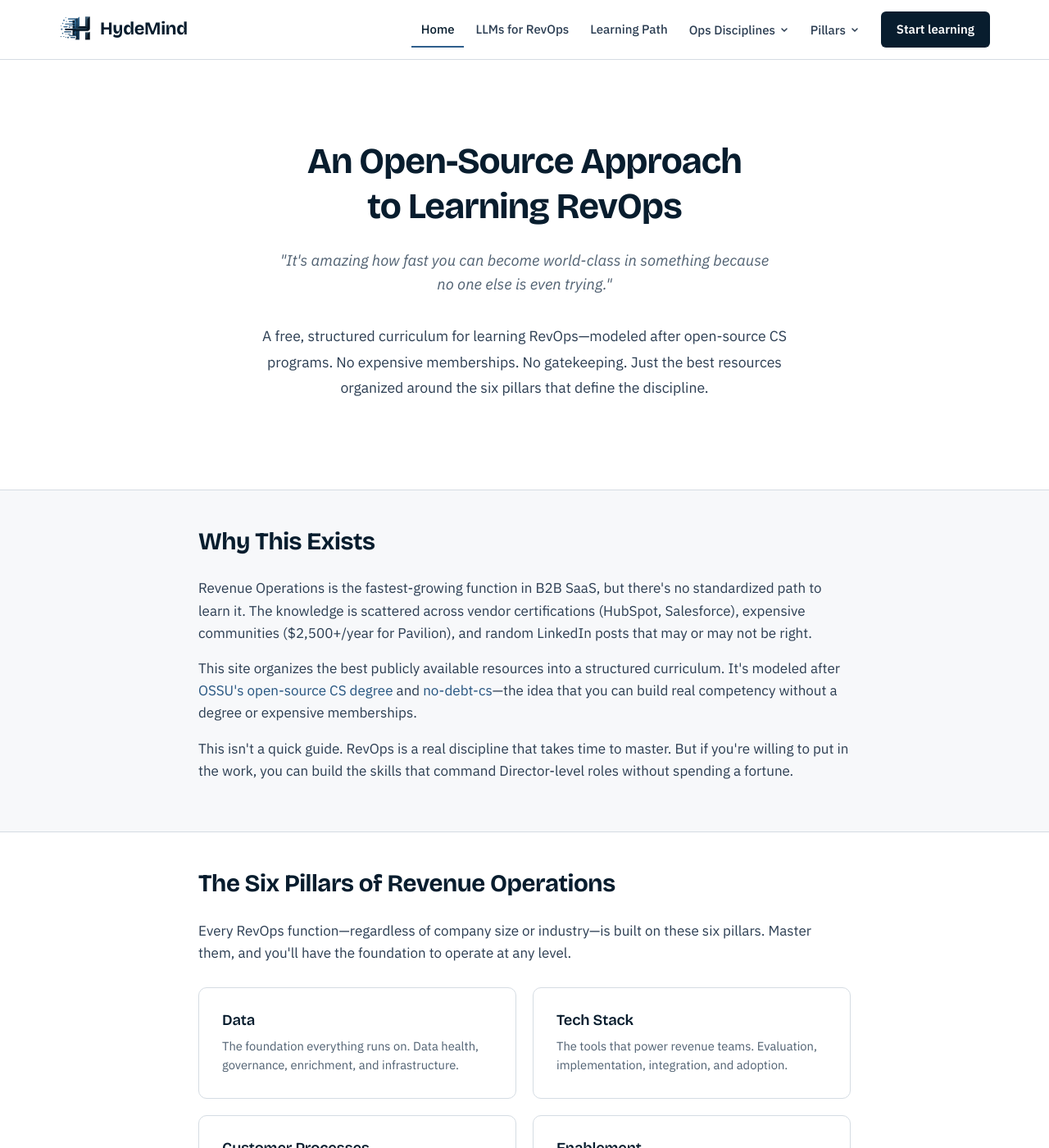
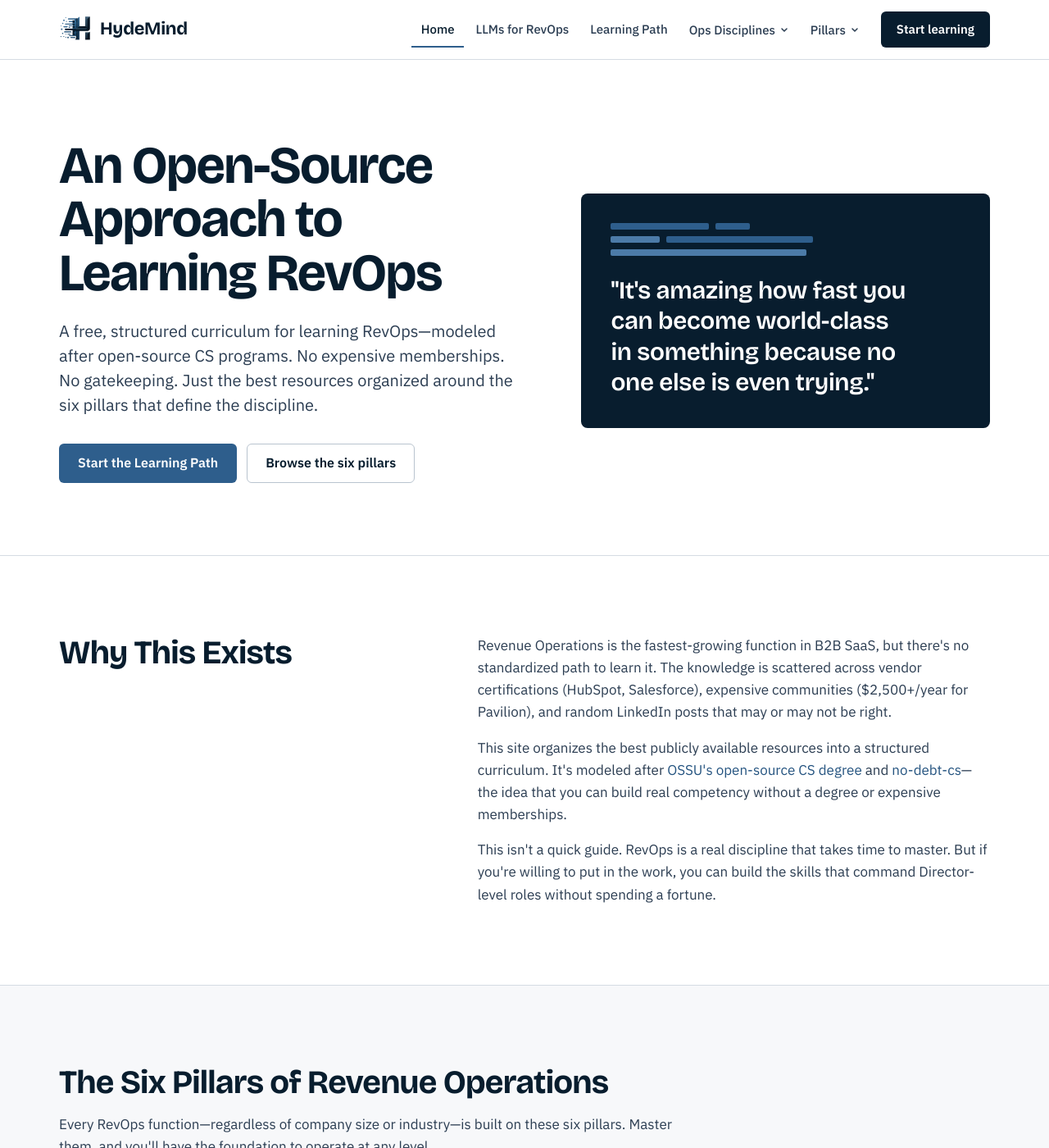
Before and after one commit to jandhyde/hydemind, a Jekyll site: the page built from index.html, in a window 1280 px wide and 1400 px high. Shown: the whole window at 82% size. Built offline with Jekyll 4.4.1, drawn with Linux system fonts in a browser that asks for light colours; some of the changed text lies outside the part shown.

Commit message:
Redesign v3, PR 3: homepage (#6)
Rebuilds the homepage sections on the v3 system. Existing copy kept
word for word except one sentence (see below).

- Hero: two columns -- headline, value prop and two buttons on the left;
  the quote in a navy panel with the logo's motion-bar motif on the right
- Why This Exists: heading beside the prose
- Pillars: three-column cards; LLMs for RevOps as a navy foundation bar
- Key Metrics: definitions shown inline in five grouped cards instead of
  hover tooltips (hover does not work on touch). Removed the sentence
  "Hover for definitions." since it no longer applies
- Understanding the Shift: red/green cards replaced with a plain card
  (before) and a navy panel (after)
- Removed the old hero, KPI tooltip CSS and tooltip touch JS


Claude-Session: https://claude.ai/code/session_01GY8kyAM3PwtUttprZ7qxGf

Co-authored-by: Claude Opus 5.5 <noreply@anthropic.com>

```diff
--- a/assets/css/style.css
+++ b/assets/css/style.css
@@ -42,7 +42,7 @@
   --color-border: var(--line);
   --color-text: var(--ink-2);
   --color-text-muted: var(--muted);
-  --color-success: #48bb78; /* retired in v3; still used by homepage shift cards until PR 3 */
+  --color-success: #48bb78; /* retired in v3; still used by Learning Path until PR 4 */
   --color-white: #ffffff;
 
   --font-family: var(--font-body);
@@ -358,259 +358,200 @@ hr {
 }
 
 /* ============================================
-   HOMEPAGE
+   HOMEPAGE (v3)
    ============================================ */
-
-/* Hero */
-.hero {
-  text-align: center;
-  padding: 3.5rem 2rem 2.75rem;
+.home-page { background: var(--surface); }
+.home-wrap {
   max-width: var(--max-width);
-  margin: 0 auto;
-}
-
-.hero h1 {
-  font-size: 2.75rem;
-  margin-bottom: 1.5rem;
-  letter-spacing: -0.02em;
-}
-
-.hero .quote {
-  font-size: 1.15rem;
-  font-style: italic;
-  color: var(--color-text-muted);
-  margin-bottom: 2rem;
-  max-width: 620px;
-  margin-left: auto;
-  margin-right: auto;
-  line-height: 1.6;
-}
-
-.hero .value-prop {
-  font-size: 1.1rem;
-  max-width: 700px;
-  margin: 0 auto;
-  color: var(--color-text);
-  line-height: 1.8;
-}
-
-/* Sections with alternating backgrounds */
-.home-section {
-  padding: 2.75rem 0;
-}
-.home-section:nth-child(even) {
-  background: var(--color-section-bg);
-  border-top: 1px solid var(--color-border);
-  border-bottom: 1px solid var(--color-border);
-}
-
-.home-section .section-inner {
-  max-width: var(--content-width);
   margin: 0 auto;
   padding: 0 2rem;
 }
 
+/* Hero */
+.home-hero {
+  padding: 96px 0 88px;
+  border-bottom: 1px solid var(--line);
+}
+.home-hero-grid {
+  display: grid;
+  grid-template-columns: minmax(0, 1.15fr) minmax(0, 1fr);
+  gap: 64px;
+  align-items: center;
+}
+.home-hero h1 {
+  font-size: clamp(2.75rem, 5.2vw, 4rem);
+  line-height: 1.02;
+  letter-spacing: -0.025em;
+  margin: 0 0 24px;
+}
+.home-hero .value-prop {
+  font-size: 1.25rem;
+  line-height: 1.5;
+  color: var(--ink-2);
+  max-width: 560px;
+  margin: 0 0 32px;
+  text-wrap: pretty;
+}
+.home-actions { display: flex; flex-wrap: wrap; gap: 12px; }
+
+.home-quote {
+  margin: 0;
+  background: var(--ink);
+  border-radius: var(--radius-card);
+  padding: 36px;
+  display: flex;
+  flex-direction: column;
+  gap: 24px;
+}
+.home-quote blockquote {
+  margin: 0;
+  padding: 0;
+  background: none;
+  border-radius: 0;
+  font-family: var(--font-display);
+  font-style: normal;
+  font-weight: 600;
+  font-size: clamp(1.5rem, 2.4vw, 1.875rem);
+  line-height: 1.25;
+  letter-spacing: -0.01em;
+  color: #fff;
+  text-wrap: balance;
+}
+.motion-bars { display: flex; flex-direction: column; gap: 8px; }
+.motion-bars div { display: flex; gap: 8px; }
+.motion-bars span { display: block; height: 8px; border-radius: 2px; background: var(--accent); }
+.motion-bars span.light { background: var(--accent-light); }
+
+/* Sections */
+.home-section { padding: 96px 0; }
+.home-section-alt {
+  background: var(--ground);
+  border-top: 1px solid var(--line);
+  border-bottom: 1px solid var(--line);
+}
 .home-section h2 {
-  font-size: 1.85rem;
-  border-bottom: none;
-  margin-top: 0;
-  margin-bottom: 1rem;
-  color: var(--color-primary);
+  font-size: clamp(1.75rem, 3.2vw, 2.5rem);
+  line-height: 1.1;
+  letter-spacing: -0.02em;
+  margin: 0;
+  padding: 0;
+  border: none;
 }
+.home-head { max-width: 760px; margin-bottom: 40px; }
+.home-head p { margin: 16px 0 0; color: var(--ink-2); text-wrap: pretty; }
 
-/* Pillar Cards */
+.home-split {
+  display: grid;
+  grid-template-columns: minmax(0, 1fr) minmax(0, 1.4fr);
+  gap: 64px;
+  align-items: start;
+}
+.home-prose p { max-width: 68ch; }
+.home-prose p:last-child { margin-bottom: 0; }
+
+/* Pillar cards */
 .pillar-grid {
   display: grid;
-  grid-template-columns: repeat(2, 1fr);
-  gap: 1.25rem;
-  margin-top: 1.75rem;
+  grid-template-columns: repeat(auto-fit, minmax(min(320px, 100%), 1fr));
+  gap: 20px;
 }
-
 .pillar-card {
-  background: var(--color-white);
-  border: 1px solid var(--color-border);
-  border-radius: 10px;
-  padding: 1.75rem;
+  display: block;
+  background: var(--surface);
+  border: 1px solid var(--line);
+  border-radius: var(--radius-card);
+  padding: 28px;
+  color: var(--ink-2);
   text-decoration: none;
-  color: var(--color-text);
-  transition: border-color 0.2s, box-shadow 0.2s, transform 0.2s;
-  display: block;
+  transition: border-color 0.15s;
 }
-.pillar-card:hover {
-  border-color: var(--color-accent);
-  box-shadow: 0 4px 20px rgba(74, 124, 155, 0.12);
-  transform: translateY(-2px);
-  text-decoration: none;
-  color: var(--color-text);
-}
-.pillar-card h3 {
-  color: var(--color-primary);
-  margin-top: 0;
-  margin-bottom: 0.5rem;
-  font-size: 1.15rem;
-}
-.pillar-card p {
-  font-size: 0.92rem;
-  color: var(--color-text-muted);
-  margin-bottom: 0;
-  line-height: 1.6;
-}
-
-/* KPI Grid */
-.kpi-grid {
-  display: grid;
-  grid-template-columns: repeat(5, 1fr);
-  gap: 0.75rem;
-  margin-top: 1.5rem;
-}
-
-.kpi-group-label {
-  grid-column: 1 / -1;
-  font-size: 0.75rem;
-  font-weight: 600;
-  text-transform: uppercase;
-  letter-spacing: 0.08em;
-  color: var(--color-text-muted);
-  margin-top: 1rem;
-  margin-bottom: -0.25rem;
-  padding-bottom: 0.25rem;
-  border-bottom: 1px solid var(--color-border);
-}
-.kpi-group-label:first-child { margin-top: 0; }
-
-.kpi-item {
-  position: relative;
-  background: var(--color-white);
-  border: 1px solid var(--color-border);
-  border-radius: 8px;
-  padding: 0.85rem 1rem;
-  font-size: 0.88rem;
-  font-weight: 600;
-  color: var(--color-primary);
-  cursor: default;
-  text-align: center;
-  transition: border-color 0.15s, box-shadow 0.15s;
-}
-.kpi-item:hover {
-  border-color: var(--color-accent);
-  box-shadow: 0 2px 8px rgba(74, 124, 155, 0.1);
-}
-
-.kpi-tooltip {
-  display: none;
-  position: absolute;
-  bottom: calc(100% + 10px);
-  left: 50%;
-  transform: translateX(-50%);
-  background: var(--color-primary);
-  color: var(--color-white);
-  padding: 0.85rem 1rem;
-  border-radius: 8px;
-  font-size: 0.8rem;
-  font-weight: 400;
-  line-height: 1.5;
-  width: 280px;
-  z-index: 50;
-  box-shadow: 0 4px 16px rgba(0, 0, 0, 0.2);
-  pointer-events: none;
-  text-align: left;
-}
-.kpi-tooltip::after {
-  content: '';
-  position: absolute;
-  top: 100%;
-  left: 50%;
-  transform: translateX(-50%);
-  border: 7px solid transparent;
-  border-top-color: var(--color-primary);
-}
-.kpi-item:hover .kpi-tooltip,
-.kpi-item.active .kpi-tooltip { display: block; }
-
-.kpi-note {
-  margin-top: 1.75rem;
-  font-size: 0.9rem;
-  font-style: italic;
-  color: var(--color-text-muted);
-}
-
-/* Shift section */
-.shift-grid {
-  display: grid;
-  grid-template-columns: 1fr 1fr;
-  gap: 2rem;
-  margin-top: 1.75rem;
-}
-
-.shift-card {
-  padding: 2rem;
-  border-radius: 10px;
-}
-.shift-card.before {
-  background: #fff5f5;
-  border-left: 4px solid #e53e3e;
-}
-.shift-card.after {
-  background: #f0fff4;
-  border-left: 4px solid var(--color-success);
-}
-.shift-card h3 { margin-top: 0; font-size: 1.05rem; margin-bottom: 0.75rem; }
-.shift-card.before h3 { color: #c53030; }
-.shift-card.after h3 { color: #276749; }
-.shift-card p { font-size: 0.95rem; margin-bottom: 0; line-height: 1.7; }
+.pillar-card:hover { border-color: var(--accent); color: var(--ink-2); text-decoration: none; }
+.pillar-card:hover h3 { text-decoration: underline; text-underline-offset: 3px; }
+.pillar-card h3 { font-size: 1.375rem; margin: 0 0 8px; color: var(--ink); }
+.pillar-card p { font-size: 0.9375rem; line-height: 1.55; color: var(--ink-2); margin: 0; }
 
 /* Foundation bar (LLMs for RevOps) */
 .foundation-bar {
   display: block;
-  margin-top: 1.25rem;
-  padding: 1.75rem;
-  background: var(--color-primary);
-  border: 1px solid var(--color-primary);
-  border-radius: 10px;
+  margin-top: 20px;
+  padding: 28px;
+  background: var(--ink);
+  border-radius: var(--radius-card);
+  color: var(--on-ink-2);
   text-decoration: none;
-  color: var(--color-white);
-  transition: border-color 0.2s, box-shadow 0.2s, transform 0.2s;
 }
-.foundation-bar:hover {
-  border-color: var(--color-accent);
-  box-shadow: 0 4px 20px rgba(74, 124, 155, 0.25);
-  transform: translateY(-2px);
-  text-decoration: none;
-  color: var(--color-white);
-}
+.foundation-bar:hover { background: #0E2A40; color: var(--on-ink-2); text-decoration: none; }
+.foundation-bar:hover .foundation-title { text-decoration: underline; text-underline-offset: 3px; }
 .foundation-label {
-  display: inline-block;
-  font-size: 0.7rem;
-  font-weight: 700;
+  display: block;
+  font-family: var(--font-mono);
+  font-size: 0.75rem;
+  letter-spacing: 0.08em;
   text-transform: uppercase;
-  letter-spacing: 0.1em;
-  background: rgba(255, 255, 255, 0.15);
-  padding: 0.2rem 0.65rem;
-  border-radius: 4px;
-  margin-bottom: 0.5rem;
+  color: var(--on-ink-muted);
+  margin-bottom: 8px;
 }
 .foundation-title {
   display: block;
-  font-size: 1.15rem;
-  font-weight: 700;
-  margin-bottom: 0.35rem;
-  color: var(--color-white);
+  font-family: var(--font-display);
+  font-size: 1.375rem;
+  font-weight: 600;
+  color: #fff;
+  margin-bottom: 4px;
 }
-.foundation-desc {
-  display: block;
-  font-size: 0.92rem;
-  color: rgba(255, 255, 255, 0.75);
-  line-height: 1.6;
+.foundation-desc { display: block; font-size: 0.9375rem; color: var(--on-ink-2); }
+
+/* KPI groups: definitions shown inline (no hover) */
+.kpi-groups {
+  display: grid;
+  grid-template-columns: repeat(auto-fit, minmax(min(340px, 100%), 1fr));
+  gap: 20px;
+  align-items: start;
 }
+.kpi-group {
+  background: var(--surface);
+  border: 1px solid var(--line);
+  border-radius: var(--radius-card);
+  padding: 24px;
+}
+.home-section .kpi-group-label {
+  font-family: var(--font-mono);
+  font-size: 0.75rem;
+  font-weight: 400;
+  letter-spacing: 0.08em;
+  text-transform: uppercase;
+  color: var(--muted);
+  margin: 0 0 8px;
+}
+.kpi-group dl { margin: 0; }
+.kpi-group dl > div { padding: 12px 0; border-top: 1px solid var(--line); }
+.kpi-group dl > div:first-child { border-top: none; padding-top: 4px; }
+.kpi-group dt { font-weight: 600; color: var(--ink); margin-bottom: 2px; }
+.kpi-group dd { margin: 0; font-size: 0.9375rem; line-height: 1.5; color: var(--ink-2); }
+.kpi-note { margin: 28px 0 0; font-size: 0.9375rem; color: var(--muted); max-width: 760px; }
 
-/* Career section */
+/* Shift: before = plain card, after = navy panel (no red/green) */
+.shift-grid {
+  display: grid;
+  grid-template-columns: repeat(auto-fit, minmax(min(400px, 100%), 1fr));
+  gap: 20px;
+}
+.shift-card { padding: 32px; border-radius: var(--radius-card); }
+.shift-card h3 { font-size: 1.375rem; margin: 0 0 12px; }
+.shift-card p { margin: 0; line-height: 1.6; }
+.shift-card.before { background: var(--surface); border: 1px solid var(--line); }
+.shift-card.before h3 { color: var(--ink); }
+.shift-card.after { background: var(--ink); color: var(--on-ink-2); }
+.shift-card.after h3 { color: #fff; }
+
+/* Career */
 .career-grid {
   display: grid;
-  grid-template-columns: 1fr 1fr;
-  gap: 2.5rem;
-  margin-top: 1.75rem;
+  grid-template-columns: repeat(auto-fit, minmax(min(400px, 100%), 1fr));
+  gap: 48px;
 }
-.career-block h3 { margin-top: 0; }
+.career-block h3 { font-size: 1.375rem; margin: 0 0 12px; }
+.career-block p { max-width: 68ch; }
 
 /* ============================================
    PILLAR PAGES (v3) -- shared by the six pillars,
@@ -940,15 +881,7 @@ td .chip { white-space: normal; text-align: left; }
 @media (max-width: 768px) {
   h1 { font-size: 1.75rem; }
   h2 { font-size: 1.35rem; }
-  .hero h1 { font-size: 2rem; }
-  .hero { padding: 2rem 1.5rem 1.75rem; }
-  .home-section h2 { font-size: 1.5rem; }
 
-  .pillar-grid { grid-template-columns: 1fr; }
-  .shift-grid { grid-template-columns: 1fr; }
-  .career-grid { grid-template-columns: 1fr; }
-  .kpi-grid { grid-template-columns: repeat(3, 1fr); }
-  .kpi-tooltip { width: 200px; font-size: 0.75rem; }
 
   table {
     display: block;
@@ -962,12 +895,8 @@ td .chip { white-space: normal; text-align: left; }
   .site-logo img { width: 36px; height: 36px; }
   .site-logo { font-size: 1.2rem; }
   .content-container { padding: 1.5rem 1rem 3rem; }
-  .home-section .section-inner { padding: 0 1rem; }
   .header-inner { padding: 0 1rem; }
-  .hero { padding: 1.75rem 1rem 1.25rem; }
-  .hero h1 { font-size: 1.6rem; }
   .back-to-top { bottom: 1.25rem; right: 1.25rem; }
-  .kpi-grid { grid-template-columns: repeat(2, 1fr); }
 }
 
 /* ============================================
@@ -1012,7 +941,19 @@ td .chip { white-space: normal; text-align: left; }
   .footer-brand { grid-column: 1 / -1; }
 }
 
+@media (max-width: 900px) {
+  .home-hero-grid, .home-split { grid-template-columns: minmax(0, 1fr); gap: 40px; }
+}
+
 @media (max-width: 720px) {
+  .home-wrap { padding-left: 1rem; padding-right: 1rem; }
+  .home-hero { padding: 56px 0 56px; }
+  .home-hero .value-prop { font-size: 1.125rem; }
+  .home-quote { padding: 28px 24px; }
+  .home-section { padding: 64px 0; }
+  .home-head { margin-bottom: 28px; }
+  .pillar-card, .foundation-bar, .kpi-group, .shift-card { padding: 22px; }
+  .home-actions .btn { flex: 1 1 100%; }
   .pillar-wrap { padding-left: 1rem; padding-right: 1rem; }
   .pillar-hero { padding: 48px 0 40px; }
   .pillar-intro { font-size: 1.125rem; }
--- a/assets/js/main.js
+++ b/assets/js/main.js
@@ -130,11 +130,4 @@
     window.addEventListener('resize', update);
     update();
   }
-
-  // KPI tooltip touch support
-  document.querySelectorAll('.kpi-item').forEach(function (item) {
-    item.addEventListener('click', function () {
-      this.classList.toggle('active');
-    });
-  });
 })();
--- a/index.html
+++ b/index.html
@@ -4,32 +4,47 @@ title: null
 description: "A free, structured curriculum for learning Revenue Operations. Modeled after open-source CS programs."
 ---
 
-<div class="content-container">
-
 <!-- Hero -->
-<section class="hero">
+<section class="home-hero">
+  <div class="home-wrap home-hero-grid">
+    <div class="home-hero-copy">
       <h1>An Open-Source Approach to Learning RevOps</h1>
-  <p class="quote">"It's amazing how fast you can become world-class in something because no one else is even trying."</p>
       <p class="value-prop">A free, structured curriculum for learning RevOps&mdash;modeled after open-source CS programs. No expensive memberships. No gatekeeping. Just the best resources organized around the six pillars that define the discipline.</p>
+      <div class="home-actions">
+        <a class="btn btn-primary" href="{{ '/learning-path/' | relative_url }}">Start the Learning Path</a>
+        <a class="btn btn-secondary" href="#pillars">Browse the six pillars</a>
+      </div>
+    </div>
+    <figure class="home-quote">
+      <div class="motion-bars" aria-hidden="true">
+        <div><span style="width: 28%"></span><span style="width: 10%"></span></div>
+        <div><span class="light" style="width: 14%"></span><span style="width: 42%"></span></div>
+        <div><span class="light" style="width: 56%"></span></div>
+      </div>
+      <blockquote>"It's amazing how fast you can become world-class in something because no one else is even trying."</blockquote>
+    </figure>
+  </div>
 </section>
 
-</div>
-
 <!-- Why This Exists -->
-<section class="home-section">
-  <div class="section-inner">
+<section class="home-section" id="why">
+  <div class="home-wrap home-split">
     <h2>Why This Exists</h2>
+    <div class="home-prose">
       <p>Revenue Operations is the fastest-growing function in B2B SaaS, but there's no standardized path to learn it. The knowledge is scattered across vendor certifications (HubSpot, Salesforce), expensive communities ($2,500+/year for Pavilion), and random LinkedIn posts that may or may not be right.</p>
       <p>This site organizes the best publicly available resources into a structured curriculum. It's modeled after <a href="https://github.com/ossu/computer-science" target="_blank" rel="noopener">OSSU's open-source CS degree</a> and <a href="https://no-debt-cs.netlify.app/" target="_blank" rel="noopener">no-debt-cs</a>&mdash;the idea that you can build real competency without a degree or expensive memberships.</p>
       <p>This isn't a quick guide. RevOps is a real discipline that takes time to master. But if you're willing to put in the work, you can build the skills that command Director-level roles without spending a fortune.</p>
     </div>
+  </div>
 </section>
 
 <!-- The Six Pillars -->
-<section class="home-section">
-  <div class="section-inner">
+<section class="home-section home-section-alt" id="pillars">
+  <div class="home-wrap">
+    <div class="home-head">
       <h2>The Six Pillars of Revenue Operations</h2>
       <p>Every RevOps function&mdash;regardless of company size or industry&mdash;is built on these six pillars. Master them, and you'll have the foundation to operate at any level.</p>
+    </div>
     <div class="pillar-grid">
       <a href="{{ '/data/' | relative_url }}" class="pillar-card">
         <h3>Data</h3>
@@ -65,36 +80,54 @@ description: "A free, structured curriculum for learning Revenue Operations. Mod
 </section>
 
 <!-- Key Metrics -->
-<section class="home-section">
-  <div class="section-inner">
+<section class="home-section" id="kpis">
+  <div class="home-wrap">
+    <div class="home-head">
       <h2>Key Metrics</h2>
-    <p>The 15 KPIs every RevOps professional should understand. Hover for definitions.</p>
+      <p>The 15 KPIs every RevOps professional should understand.</p>
+    </div>
 
-    <div class="kpi-grid">
-      <div class="kpi-group-label">Acquisition</div>
-      <div class="kpi-item">CAC<span class="kpi-tooltip">Customer Acquisition Cost &mdash; total sales &amp; marketing spend divided by new customers acquired. Measures efficiency of your growth engine.</span></div>
-      <div class="kpi-item">MRR/ARR<span class="kpi-tooltip">Monthly/Annual Recurring Revenue &mdash; predictable subscription revenue. The top-line number that defines SaaS health.</span></div>
-
-      <div class="kpi-group-label">Retention</div>
-      <div class="kpi-item">Renewals<span class="kpi-tooltip">Revenue retained from existing customers at contract end. The base of the retention equation.</span></div>
-      <div class="kpi-item">Upsells/Cross-Sells<span class="kpi-tooltip">Additional revenue from existing customers. Expansion is cheaper than acquisition.</span></div>
-      <div class="kpi-item">Customer Churn<span class="kpi-tooltip">Percentage of customers (or revenue) lost in a period. The leak in the bucket.</span></div>
-      <div class="kpi-item">LTV<span class="kpi-tooltip">Lifetime Value &mdash; total revenue expected from a customer over the relationship. Determines how much you can spend to acquire.</span></div>
-
-      <div class="kpi-group-label">Pipeline</div>
-      <div class="kpi-item">Forecast Accuracy<span class="kpi-tooltip">How close predictions are to actual results. Measures planning quality and pipeline health.</span></div>
-      <div class="kpi-item">Pipeline Velocity<span class="kpi-tooltip">Speed at which opportunities move through stages. Indicates sales process efficiency.</span></div>
-      <div class="kpi-item">Sales Cycle<span class="kpi-tooltip">Average time from opportunity creation to close. Affects capacity planning and forecasting.</span></div>
-      <div class="kpi-item">Win Rate<span class="kpi-tooltip">Percentage of opportunities that close-won. Core measure of sales effectiveness.</span></div>
-
-      <div class="kpi-group-label">Scoring</div>
-      <div class="kpi-item">Lead Score<span class="kpi-tooltip">Quantified likelihood a lead converts. Prioritizes rep time on best opportunities.</span></div>
-      <div class="kpi-item">Opp Score<span class="kpi-tooltip">Quantified likelihood an opportunity closes. Improves forecast accuracy.</span></div>
-      <div class="kpi-item">Account Score<span class="kpi-tooltip">Health/potential score for existing accounts. Prioritizes CS and expansion efforts.</span></div>
-
-      <div class="kpi-group-label">Relationship &amp; Efficiency</div>
-      <div class="kpi-item">NPS<span class="kpi-tooltip">Net Promoter Score &mdash; customer satisfaction and loyalty measure. Leading indicator of retention.</span></div>
-      <div class="kpi-item">Revenue/Employee<span class="kpi-tooltip">Total revenue divided by headcount. Measures organizational efficiency.</span></div>
+    <div class="kpi-groups">
+      <div class="kpi-group">
+        <h3 class="kpi-group-label">Acquisition</h3>
+        <dl>
+          <div><dt>CAC</dt><dd>Customer Acquisition Cost &mdash; total sales &amp; marketing spend divided by new customers acquired. Measures efficiency of your growth engine.</dd></div>
+          <div><dt>MRR/ARR</dt><dd>Monthly/Annual Recurring Revenue &mdash; predictable subscription revenue. The top-line number that defines SaaS health.</dd></div>
+        </dl>
+      </div>
+      <div class="kpi-group">
+        <h3 class="kpi-group-label">Retention</h3>
+        <dl>
+          <div><dt>Renewals</dt><dd>Revenue retained from existing customers at contract end. The base of the retention equation.</dd></div>
+          <div><dt>Upsells/Cross-Sells</dt><dd>Additional revenue from existing customers. Expansion is cheaper than acquisition.</dd></div>
+          <div><dt>Customer Churn</dt><dd>Percentage of customers (or revenue) lost in a period. The leak in the bucket.</dd></div>
+          <div><dt>LTV</dt><dd>Lifetime Value &mdash; total revenue expected from a customer over the relationship. Determines how much you can spend to acquire.</dd></div>
+        </dl>
+      </div>
+      <div class="kpi-group">
+        <h3 class="kpi-group-label">Pipeline</h3>
+        <dl>
+          <div><dt>Forecast Accuracy</dt><dd>How close predictions are to actual results. Measures planning quality and pipeline health.</dd></div>
+          <div><dt>Pipeline Velocity</dt><dd>Speed at which opportunities move through stages. Indicates sales process efficiency.</dd></div>
+          <div><dt>Sales Cycle</dt><dd>Average time from opportunity creation to close. Affects capacity planning and forecasting.</dd></div>
+          <div><dt>Win Rate</dt><dd>Percentage of opportunities that close-won. Core measure of sales effectiveness.</dd></div>
+        </dl>
+      </div>
+      <div class="kpi-group">
+        <h3 class="kpi-group-label">Scoring</h3>
+        <dl>
+          <div><dt>Lead Score</dt><dd>Quantified likelihood a lead converts. Prioritizes rep time on best opportunities.</dd></div>
+          <div><dt>Opp Score</dt><dd>Quantified likelihood an opportunity closes. Improves forecast accuracy.</dd></div>
+          <div><dt>Account Score</dt><dd>Health/potential score for existing accounts. Prioritizes CS and expansion efforts.</dd></div>
+        </dl>
+      </div>
+      <div class="kpi-group">
+        <h3 class="kpi-group-label">Relationship &amp; Efficiency</h3>
+        <dl>
+          <div><dt>NPS</dt><dd>Net Promoter Score &mdash; customer satisfaction and loyalty measure. Leading indicator of retention.</dd></div>
+          <div><dt>Revenue/Employee</dt><dd>Total revenue divided by headcount. Measures organizational efficiency.</dd></div>
+        </dl>
+      </div>
     </div>
 
     <p class="kpi-note">These 15 KPIs are the outcomes RevOps is ultimately accountable for. Individual pillars may have operational metrics that indicate progress, but these are the scoreboard.</p>
@@ -102,10 +135,12 @@ description: "A free, structured curriculum for learning Revenue Operations. Mod
 </section>
 
 <!-- Understanding the Shift -->
-<section class="home-section">
-  <div class="section-inner">
+<section class="home-section home-section-alt" id="shift">
+  <div class="home-wrap">
+    <div class="home-head">
       <h2>Understanding the Shift</h2>
       <p>Revenue Operations emerged because siloed ops teams create friction, data inconsistencies, and finger-pointing. The shift is simple in concept, transformative in practice.</p>
+    </div>
     <div class="shift-grid">
       <div class="shift-card before">
         <h3>Before: Siloed Operations</h3>
@@ -120,9 +155,11 @@ description: "A free, structured curriculum for learning Revenue Operations. Mod
 </section>
 
 <!-- Becoming Career Ready -->
-<section class="home-section">
-  <div class="section-inner">
+<section class="home-section" id="career">
+  <div class="home-wrap">
+    <div class="home-head">
       <h2>Becoming Career Ready</h2>
+    </div>
     <div class="career-grid">
       <div class="career-block">
         <h3>Building Your Portfolio</h3>
```
Lines whose indentation alone changed are shown as unchanged.
